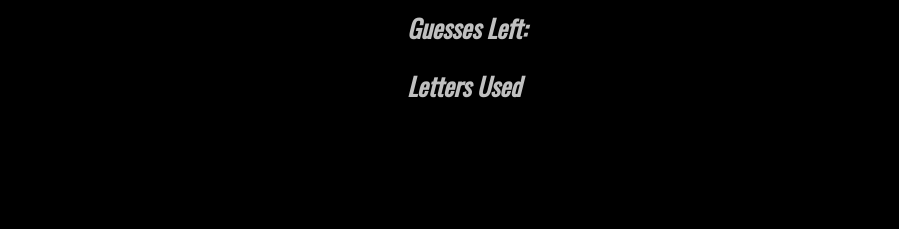
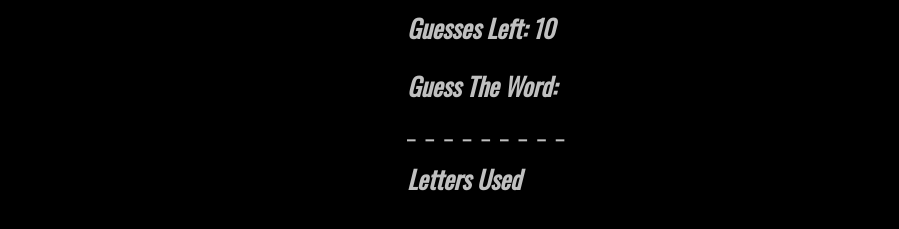
Before and after one commit to bartleyf/Hangman-Game, a plain HTML site: page index.html in a window 1280 px wide. Shown: the part 221-450 px from the top of the page, without its empty margins (38-937 px from the left). Drawn offline with nearby package versions, Linux system fonts and the light colour scheme.

Commit message:
working HTML and js up to if statements

```diff
--- a/game.js
+++ b/game.js
@@ -1,28 +1,52 @@
-<<<<<<< HEAD
+
 window.onload = function () {
 	// arrays of words and letters
 	var words = ['enterprise','kirk','data','worf','torres','picard','spock','starfleet','scotty'];
 
 	var alphabet = ['a','b','c','d','e', 'f', 'g', 'h', 'i', 'j', 'k', 'l', 'm', 'n', 'o', 'p', 'q', 'r', 's', 't', 'u', 'v', 'w', 'x', 'y', 'z'];
 
-// get by ID var for html input
-var
+	// get by ID var for html input
+	var displayWord = document.getElementById("displayWord")
+	var displayGuesses = document.getElementById("guesses")
+	var displayLettersUsed = document.getElementById("lettersUsed")
+
+	// game play
+	function gamePlay(){
+		// initial guesses
+		var guesses = 10;
+		displayGuesses.innerHTML = guesses;
+
+		// stored guesses
+		var storedLetters = "";
+		var arrayOfLetters = [];
+		displayLettersUsed.innerHTML = arrayOfLetters;
+
+		// pick random word
+		var chooseWord = words[Math.floor(Math.random() * words.length)];
+		console.log(chooseWord);
+
+		// split random word
+		var arraychooseWord = chooseWord.split('');
+		console.log(arraychooseWord);
+		var arrayOfBlanks = arraychooseWord.map(a=>'_');
+		console.log(arrayOfBlanks);
+
+		// display blanks/word
+		var stringOfBlanks = arrayOfBlanks.join('');
+	    displayWord.innerHTML = stringOfBlanks;
+
+	    // keyup event function
+		document.onkeyup = function checkKey() {
+	    	var userGuess = event.keyCode;
+	    	storedLetters = string.fromCharCode(userGuess).toLowerCase();
+	    	// game rules (if statement and for loop)
 
 
-	var chooseWord = words[Math.floor(Math.random() * words.length)];
 
-	var arraychooseWord = chooseWord.split("");
+	    } // End onKeyUp
 
-	var arrayOfBlanks = arraychooseWord.map(a=>'_');
+	} // End gamePlay
 
-document.onkeyup = function(event) {
-    var userGuess = event.key;
+	gamePlay();
 
-    var startValue = 0;
-
-    while (chooseWord.indexOf(userGuess, startValue) !== -1) {
-        startValue = chooseWord.indexOf(userGuess, startValue) + 1;
-    }
-
-}
-}
+} // End onload
--- a/index.html
+++ b/index.html
@@ -6,7 +6,6 @@
     <meta http-equiv="X-UA-Compatible" content="IE=edge">
     <meta name="viewport" content="width=device-width, initial-scale=1">
     <title>Hangman</title>
-    <script type="text/javascript" src="game.js"></script>
     <link rel="stylesheet" href="https://maxcdn.bootstrapcdn.com/bootstrap/3.3.7/css/bootstrap.min.css" integrity="sha384-BVYiiSIFeK1dGmJRAkycuHAHRg32OmUcww7on3RYdg4Va+PmSTsz/K68vbdEjh4u" crossorigin="anonymous">
     <link href="https://fonts.googleapis.com/css?family=Oswald" rel="stylesheet">
     <link rel="stylesheet" type="text/css" href="style.css">
@@ -26,18 +25,20 @@
         	<div class="col-lg-4"></div>
 			<div class="col-lg-4">
 				<div class="row">
-					<div id="Guesses"><h2>Guesses Left:</h2> </div>
+					<div id="label">
+              <h2>Guesses Left: <span id="guesses"> </span> </h2>
+          </div>
 				</div>
 				<div class="row">
-					<div id="word"> </div>
+					<div id="label"> <h2>Guess The Word: </h2> <span id="displayWord"> </span></div>
 				</div>
 				<div class="row">
-					<div id="lettersUsed"><h2>Letters Used</h2> </div>
+					<div id="label"><h2>Letters Used <span id="lettersUsed"></div>
 				</div>
 			</div>
 			<div class="col-lg-4"></div>
         </div>
     </div>
 </body>
-
+  <script src="game.js"></script>
 </html>
--- a/style.css
+++ b/style.css
@@ -19,6 +19,16 @@ h2 {
 	font-size: 25px;
 }
 
+span {
+	font-family: 'Oswald', sans-serif;
+	color: #C0C0C0;
+}
+
+#displayWord {
+	letter-spacing: 10px;
+	font-size: 25px;
+}
+
 #logo {
 	width: 200px;
 	height: 200px;
```
